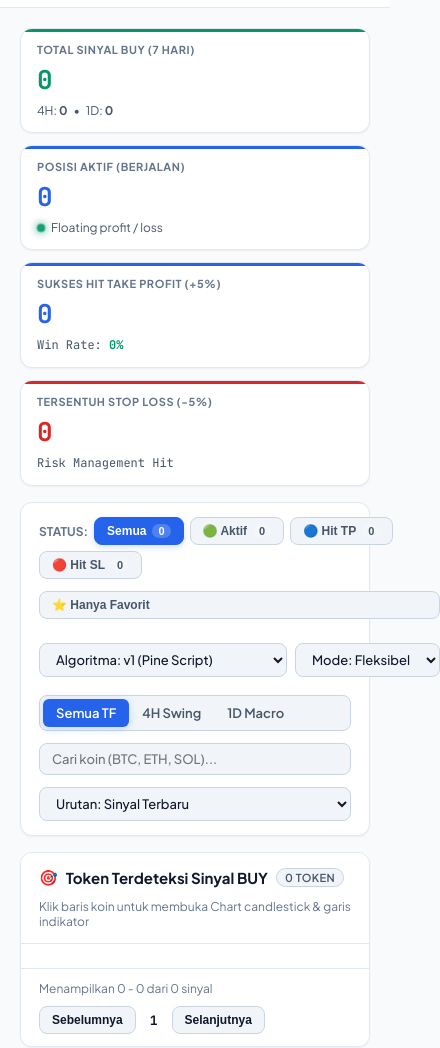
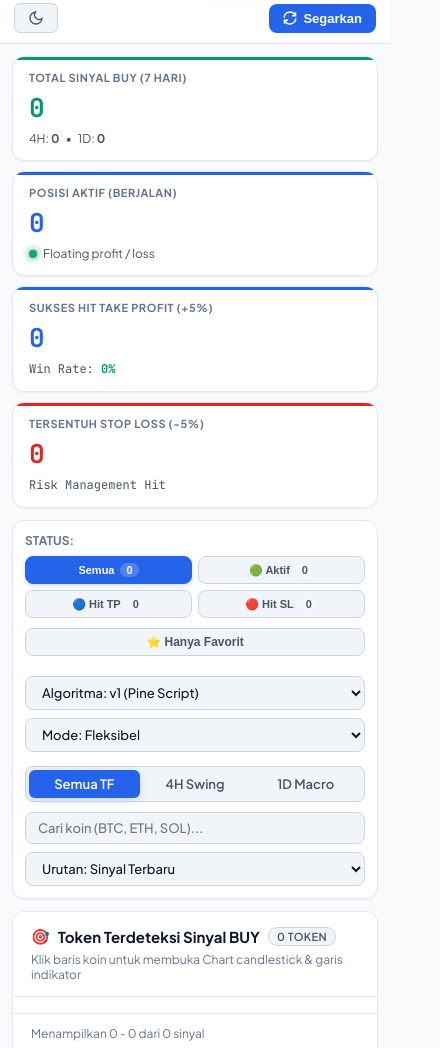
Before and after one commit to angloritma/trading, a website: page public/signals.html in a window 390 px wide. Shown: the part 135-1183 px from the top of the page, 440 px wide, since content can reach past the window. Drawn offline with Linux system fonts and the light colour scheme; no server answers.

Commit message:
fix(ui): resolve mobile layout overflow in signals filter panel and dropdown selectors

```diff
--- a/public/signals.html
+++ b/public/signals.html
@@ -83,10 +83,8 @@
       border-radius: 12px;
       padding: 14px 18px;
       display: flex;
-      flex-wrap: wrap;
-      align-items: center;
-      justify-content: space-between;
-      gap: 14px;
+      flex-direction: column;
+      gap: 12px;
       box-shadow: var(--shadow-sm);
     }
 
@@ -94,7 +92,7 @@
       display: flex;
       flex-wrap: wrap;
       align-items: center;
-      gap: 12px;
+      gap: 10px;
       width: 100%;
     }
 
@@ -102,6 +100,21 @@
       display: flex;
       align-items: center;
       gap: 6px;
+      flex-wrap: wrap;
+    }
+
+    .algo-selectors-group {
+      display: flex;
+      align-items: center;
+      gap: 8px;
+      flex-wrap: wrap;
+    }
+
+    .search-sort-group {
+      display: flex;
+      align-items: center;
+      gap: 8px;
+      flex: 1;
       flex-wrap: wrap;
     }
 
@@ -118,6 +131,7 @@
       display: inline-flex;
       align-items: center;
       gap: 6px;
+      white-space: nowrap;
     }
 
     .chip-btn:hover {
@@ -293,26 +307,137 @@
     }
 
     @media (max-width: 768px) {
+      main {
+        padding: 12px;
+        gap: 12px;
+        width: 100%;
+        max-width: 100vw;
+        box-sizing: border-box;
+      }
+      .kpi-grid {
+        grid-template-columns: 1fr;
+        gap: 10px;
+      }
+      .filter-panel {
+        padding: 12px;
+        gap: 10px;
+        width: 100%;
+        box-sizing: border-box;
+      }
       .table-container {
         display: none;
       }
       .mobile-cards-view {
         display: flex;
-      }
-      .filter-panel {
-        flex-direction: column;
-        align-items: stretch;
+        padding: 8px;
       }
       .filter-row-top {
         flex-direction: column;
         align-items: stretch;
+        gap: 10px;
+        width: 100%;
+      }
+      .filter-chips-group {
+        width: 100%;
+        display: flex;
+        flex-wrap: wrap;
+        gap: 6px;
+      }
+      .filter-chips-group .filter-label-status {
+        width: 100%;
+        margin-bottom: 2px;
+      }
+      .filter-chips-group .chip-btn {
+        flex: 1 1 calc(50% - 6px);
+        min-width: 0;
+        justify-content: center;
+        padding: 6px 8px;
+        font-size: 11px;
+      }
+      #btnFilterFavorites {
+        width: 100%;
+        justify-content: center;
+      }
+      .algo-selectors-group {
+        width: 100%;
+        display: flex;
+        flex-direction: column;
+        gap: 8px;
+      }
+      .algo-selectors-group select.custom-input {
+        width: 100% !important;
+        min-width: 0;
+        box-sizing: border-box;
+      }
+      #modeFilterGroup {
+        width: 100%;
+      }
+      #modeFilterGroup select {
+        width: 100% !important;
+        box-sizing: border-box;
+      }
+      .control-group {
+        width: 100%;
+        display: flex;
+        box-sizing: border-box;
+      }
+      .control-group .btn-pill {
+        flex: 1;
+        justify-content: center;
+        text-align: center;
+      }
+      .search-sort-group {
+        width: 100%;
+        display: flex;
+        flex-direction: column;
+        align-items: stretch;
+        gap: 8px;
+      }
+      .search-sort-group input.custom-input,
+      .search-sort-group select.custom-input {
+        width: 100% !important;
+        max-width: none !important;
+        box-sizing: border-box;
       }
       header {
         padding: 10px 14px;
+        flex-direction: column;
+        align-items: stretch;
+        gap: 10px;
       }
       .brand-wrap {
         width: 100%;
+        display: flex;
+        flex-direction: column;
+        align-items: flex-start;
+        gap: 8px;
+      }
+      .brand-wrap nav.app-nav {
+        margin-left: 0 !important;
+        width: 100%;
+        display: flex;
+      }
+      .brand-wrap nav.app-nav .nav-link {
+        flex: 1;
+        justify-content: center;
+      }
+      .header-actions {
+        width: 100%;
+        display: flex;
+        align-items: center;
         justify-content: space-between;
+      }
+    }
+
+    @media (max-width: 480px) {
+      .filter-chips-group .chip-btn {
+        font-size: 11px;
+        padding: 6px 4px;
+      }
+      .card-header-bar {
+        flex-direction: column;
+        align-items: flex-start;
+        gap: 6px;
       }
     }
 
@@ -379,7 +504,7 @@
       </nav>
     </div>
 
-    <div style="display:flex; align-items:center; gap:10px;">
+    <div class="header-actions" style="display:flex; align-items:center; gap:10px;">
       <!-- Theme Toggle -->
       <button id="themeToggleBtn" class="btn-pill" style="border:1px solid var(--btn-border); background:var(--btn-bg);" onclick="toggleTheme()" title="Ganti Tema">
         <svg id="themeIcon" width="16" height="16" viewBox="0 0 24 24" fill="none" stroke="currentColor" stroke-width="2"><circle cx="12" cy="12" r="5"/><line x1="12" y1="1" x2="12" y2="3"/></svg>
@@ -440,7 +565,7 @@
       <div class="filter-row-top">
         <!-- Status Filter Chips -->
         <div class="filter-chips-group">
-          <span style="font-size:12px; font-weight:700; color:var(--text-dim); text-transform:uppercase;">Status:</span>
+          <span class="filter-label-status" style="font-size:12px; font-weight:700; color:var(--text-dim); text-transform:uppercase;">Status:</span>
           <button class="chip-btn active" id="chip-status-all" onclick="setStatusFilter('all')">
             Semua <span class="chip-counter" id="count-all">0</span>
           </button>
@@ -463,7 +588,7 @@
         <div style="flex:1;"></div>
 
         <!-- Algorithm & Mode Selector -->
-        <div style="display:flex; align-items:center; gap:8px;">
+        <div class="algo-selectors-group">
           <select id="algorithmFilter" class="custom-input" onchange="toggleAlgoFilter(); loadSignals()">
             <option value="v1">Algoritma: v1 (Pine Script)</option>
             <option value="v2">Algoritma: v2 (Multi-Factor)</option>
@@ -487,8 +612,9 @@
           <button id="tf1d" class="btn-pill" onclick="setTimeframeFilter('1d')">1D Macro</button>
         </div>
 
-        <!-- Search Input -->
-        <div style="display:flex; align-items:center; gap:8px; flex:1; max-width:320px;">
+        <!-- Search & Sort Group -->
+        <div class="search-sort-group">
+          <div style="display:flex; align-items:center; gap:8px; flex:1;">
             <input type="text" id="searchInput" class="custom-input" placeholder="Cari koin (BTC, ETH, SOL)..." oninput="applyFilters()" style="width:100%;">
           </div>
 
@@ -499,6 +625,7 @@
             <option value="rank_asc">Urutan: Volume Rank (#1)</option>
             <option value="win_desc">Urutan: Win Rate Tertinggi</option>
           </select>
+        </div>
       </div>
     </div>
 
```
Lines whose indentation alone changed are shown as unchanged.
